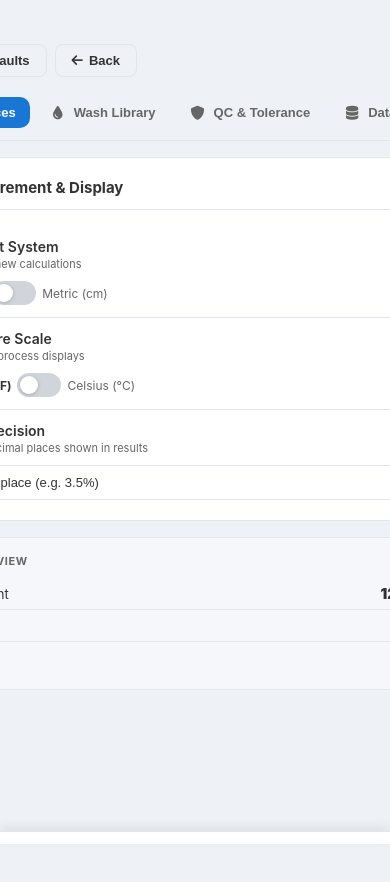
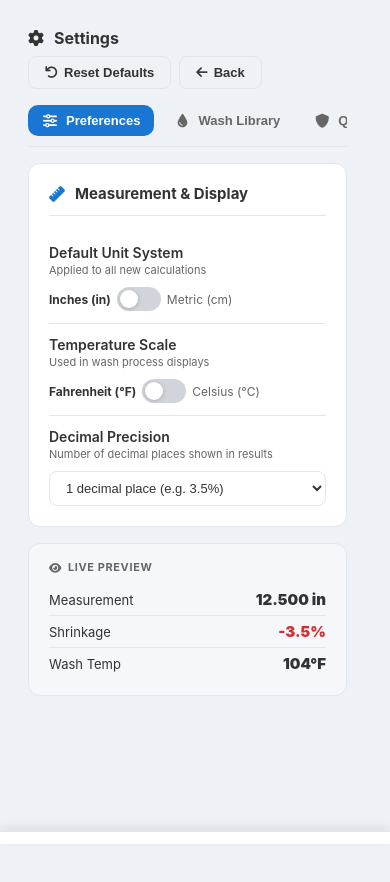
Before and after one commit to Altosonar/New-fabric-Shrinkage-Updated-6-14-back-up, a React (Vite) app: page /settings in a window 390 px wide. Shown: the top 882 px of the page. Before the commit the page ends 846 px from the top, so only its background shows below. Built offline with nearby package versions, Linux system fonts and the light colour scheme.

Commit message:
fix: settings left-clipping — flexbox min-width:0 chain + definitive stg-page containment

```diff
--- a/src/styles/index.css
+++ b/src/styles/index.css
@@ -1841,13 +1841,23 @@ body {
     overflow-x: hidden;
     overflow-y: auto;
     align-items: flex-start;
+    justify-content: flex-start;
     padding-bottom: env(safe-area-inset-bottom, 0px);
+  }
+
+  /* Flex chain must allow shrinking below content width (fixes centered overflow / left clipping) */
+  .app-container,
+  .app-body,
+  .main-content {
+    min-width: 0 !important;
+    max-width: 100vw !important;
   }
 
   .app-container {
     flex-direction: column;     /* stack vertically on mobile */
     width: 100%;
     max-width: 100%;
+    min-width: 0;
     height: auto;
     min-height: 100dvh;
     border-radius: 0;
@@ -3526,3 +3536,87 @@ body {
     height: 36px !important;
   }
 }
+
+/* ═══════════════════════════════════════════════════════════════════════════════
+   SETTINGS PAGE — DEFINITIVE MOBILE CONTAINMENT (highest cascade priority)
+   Fixes left-side clipping caused by flexbox min-content overflow.
+   ═══════════════════════════════════════════════════════════════════════════════ */
+@media screen and (max-width: 768px) {
+  /* The settings view-section itself: full width, safe side padding, no bleed */
+  .stg-page {
+    width: 100% !important;
+    max-width: 100vw !important;
+    margin: 0 !important;
+    padding: 12px 16px calc(140px + env(safe-area-inset-bottom, 0px)) 16px !important;
+    box-sizing: border-box !important;
+    overflow-x: hidden !important;
+    transform: none !important;
+    position: relative !important;
+    left: 0 !important;
+    right: 0 !important;
+  }
+
+  /* Layout stays block-flow, fully contained */
+  .stg-page .stg-layout {
+    display: block !important;
+    width: 100% !important;
+    max-width: 100% !important;
+    min-width: 0 !important;
+    margin: 0 !important;
+    padding: 0 !important;
+    overflow-x: hidden !important;
+  }
+
+  /* Horizontal tab bar — scrolls internally, starts flush-left, never widens parent */
+  .stg-page .stg-tab-nav {
+    display: flex !important;
+    flex-direction: row !important;
+    flex-wrap: nowrap !important;
+    justify-content: flex-start !important;
+    width: 100% !important;
+    max-width: 100% !important;
+    min-width: 0 !important;
+    margin: 0 0 16px 0 !important;
+    padding: 0 0 10px 0 !important;
+    overflow-x: auto !important;
+    -webkit-overflow-scrolling: touch !important;
+    border-right: none !important;
+    border-bottom: 1px solid var(--border-color) !important;
+    position: static !important;
+    scrollbar-width: none;
+  }
+  .stg-page .stg-tab-nav::-webkit-scrollbar { display: none; }
+
+  .stg-page .stg-tab-btn {
+    width: auto !important;
+    flex: 0 0 auto !important;
+    white-space: nowrap !important;
+  }
+
+  /* Content column + cards fully contained within safe padding */
+  .stg-page .stg-tab-content {
+    display: block !important;
+    width: 100% !important;
+    max-width: 100% !important;
+    min-width: 0 !important;
+    overflow-x: hidden !important;
+  }
+  .stg-page .stg-section,
+  .stg-page .stg-preview-box {
+    width: 100% !important;
+    max-width: 100% !important;
+    box-sizing: border-box !important;
+    overflow: hidden !important;
+    margin-left: 0 !important;
+    margin-right: 0 !important;
+  }
+
+  /* Header row (Reset / Back) also contained */
+  .stg-page .page-header {
+    width: 100% !important;
+    max-width: 100% !important;
+    margin: 0 0 12px 0 !important;
+    box-sizing: border-box !important;
+  }
+  .stg-page .page-header button { display: inline-flex !important; }
+}
```
